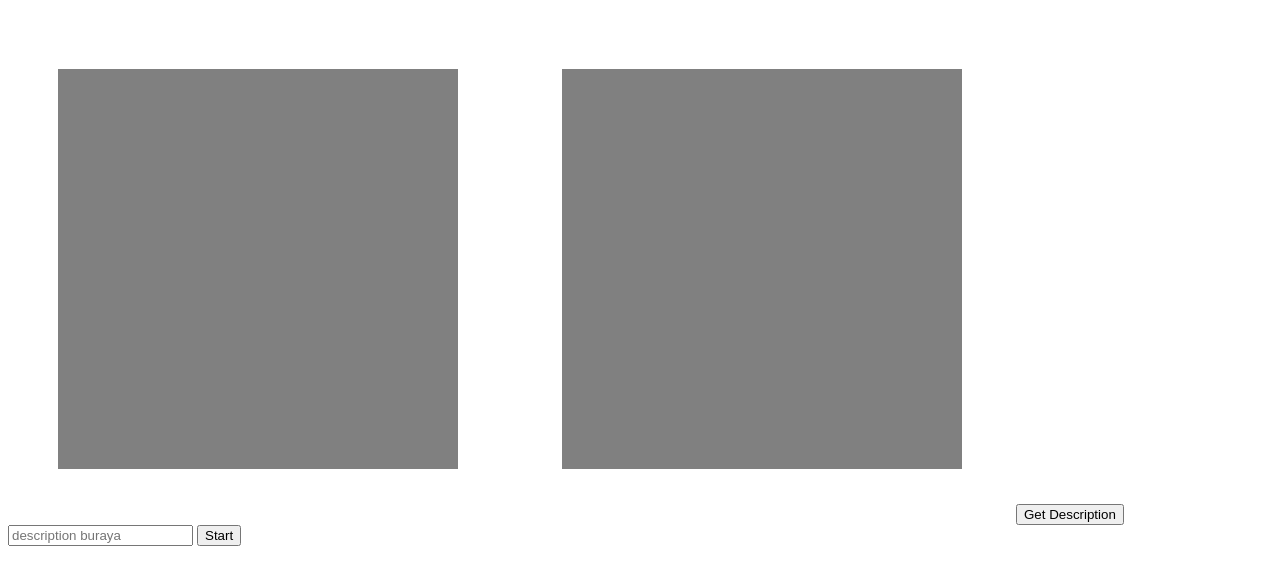
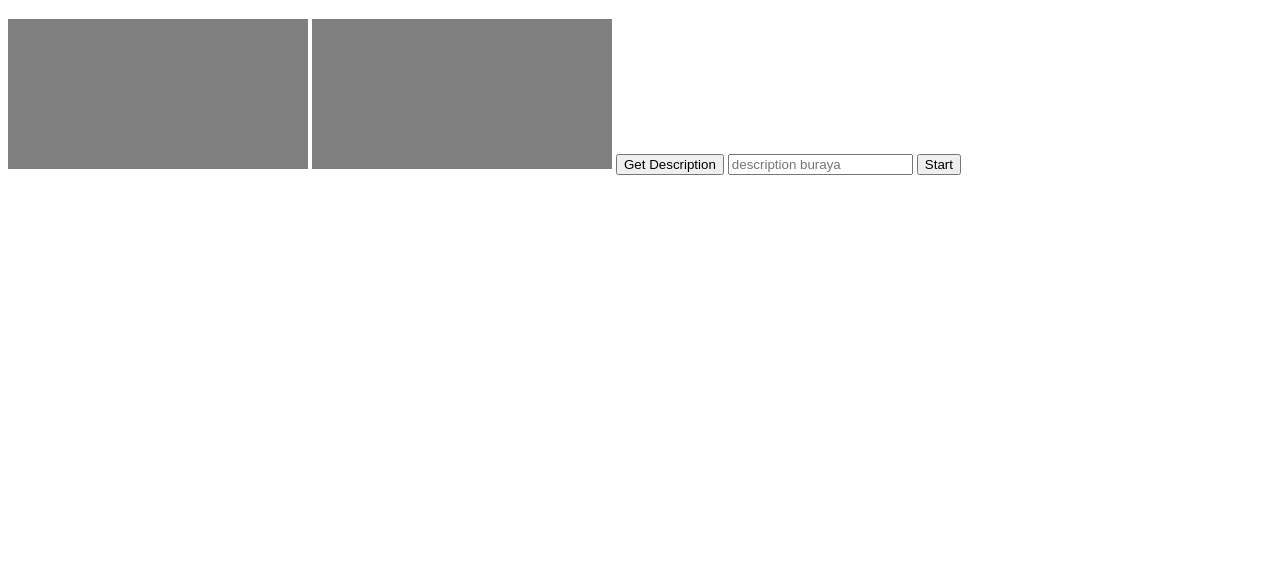
Before and after one commit to hks/webrtc, a plain HTML site: page index.html in a window 1280 px wide. Shown: the part 61-646 px from the top of the page. Drawn offline with Linux system fonts and the light colour scheme.

Commit message:
first commit

```diff
--- a/index.html
+++ b/index.html
@@ -10,10 +10,10 @@
     <style>
 
         video{
-            position: relative;
-            width: 400px;
-            height: 400px;
-            margin:50px;
+            /*position: relative;*/
+            /*width: 400px;*/
+            /*height: 400px;*/
+            /*margin:50px;*/
             background: gray;
         }
 
@@ -65,6 +65,7 @@
             for (const track of stream.getTracks()) {
                 pc.addTrack(track, stream);
             }
+            console.log(stream);
             selfVideo.srcObject = stream;
         } catch(err) {
             console.error(err);
```
